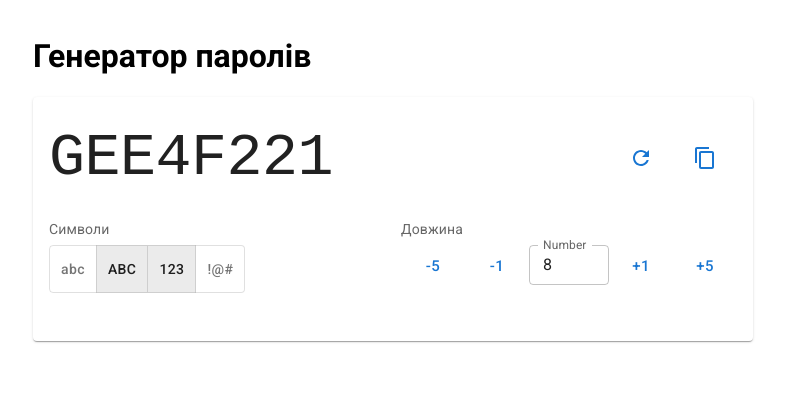
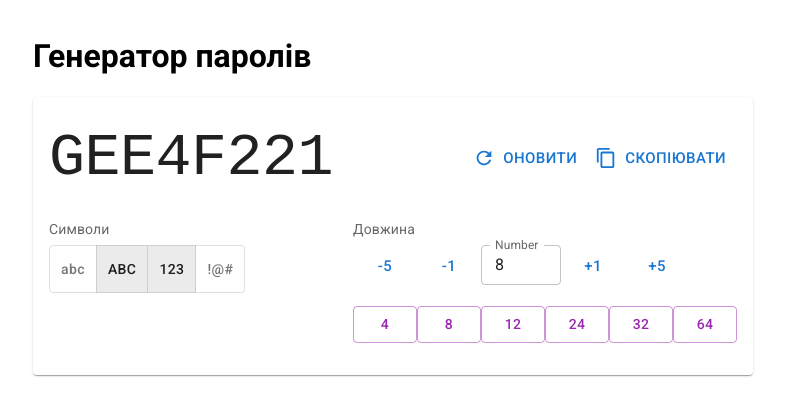
Before and after one commit to hutulia/password-generator, a React (Create React App) app: page / in a window 1280 px wide. Shown: the top 416 px of the page, without its empty margins (247-1032 px from the left). Built offline with nearby package versions, Linux system fonts and the light colour scheme.

Commit message:
Start use MUI

```diff
--- a/src/ui/password/copy.js
+++ b/src/ui/password/copy.js
@@ -22,5 +22,5 @@ export function Copy() {
         },750);
     };
 
-    return <Button size="large" onClick={copy}>{currentSymbol}</Button>;
+    return <Button size="large" onClick={copy} startIcon={currentSymbol}>Скопіювати</Button>;
 }
--- a/src/ui/password/password.js
+++ b/src/ui/password/password.js
@@ -14,6 +14,9 @@ import CardActions from '@mui/material/CardActions';
 import CardContent from '@mui/material/CardContent';
 import {PasswordEvents} from "../../modules/password-builder/password-events";
 import Typography from '@mui/material/Typography';
+import Link from '@mui/material/Link';
+import Button from "@mui/material/Button";
+import {Divider} from "@mui/material";
 
 export const PasswordContext = createContext();
 
@@ -27,6 +30,12 @@ export function Password({passwordBuilder}) {
         passwordBuilder.build();
         setSymbolSetsNamesToUse(symbolSetsNamesToUse);
 
+    };
+
+    const setLength = (length) => {
+        if(length !== passwordBuilder.getLength()){
+            passwordBuilder.setLength(length).build();
+        }
     };
 
     return (
@@ -86,6 +95,14 @@ export function Password({passwordBuilder}) {
 
                             <div><CustomLength /></div>
 
+                            <br />
+
+                            <Button color='secondary' variant="outlined" onClick={()=>{setLength(4)}}>4</Button>
+                            <Button color='secondary' variant="outlined" onClick={()=>{setLength(8)}}>8</Button>
+                            <Button color='secondary' variant="outlined" onClick={()=>{setLength(12)}}>12</Button>
+                            <Button color='secondary' variant="outlined" onClick={()=>{setLength(24)}}>24</Button>
+                            <Button color='secondary' variant="outlined" onClick={()=>{setLength(32)}}>32</Button>
+                            <Button color='secondary' variant="outlined" onClick={()=>{setLength(64)}}>64</Button>
 
                         </div>
                     </div>
--- a/src/ui/password/renew.js
+++ b/src/ui/password/renew.js
@@ -13,8 +13,9 @@ export function Renew() {
         <Button
             onClick={() => passwordBuilder.build()}
             size="large"
+            startIcon={<RefreshIcon />}
         >
-            <RefreshIcon />
+             Оновити
         </Button>
     );
 }
```
Also changed, not shown: 1 other file (tests, documents, lock files or other folders).
